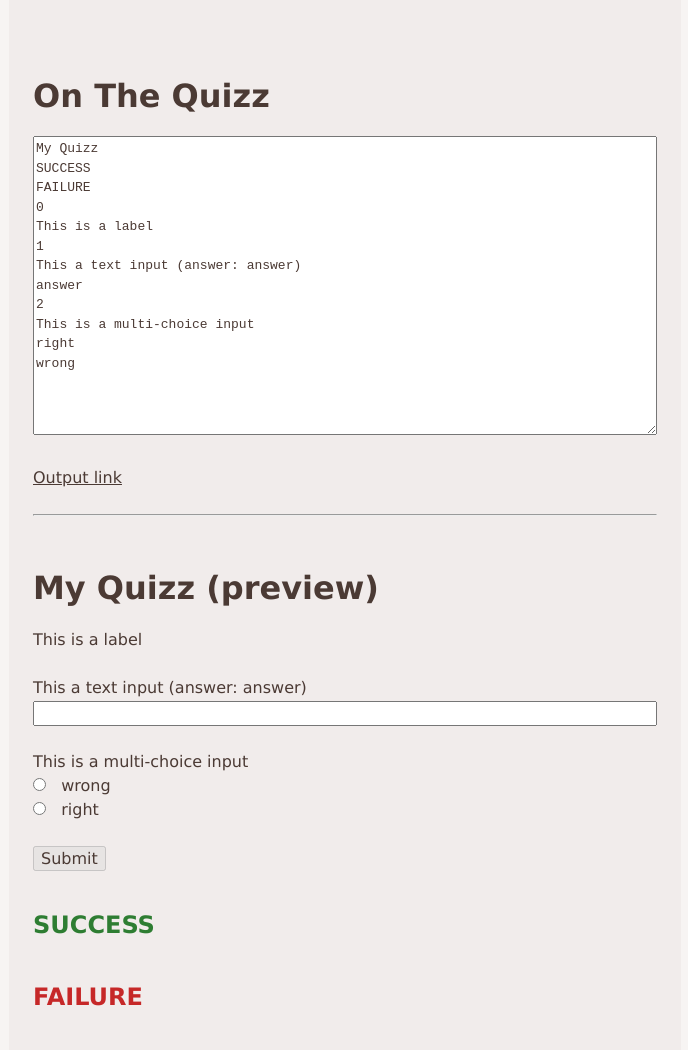
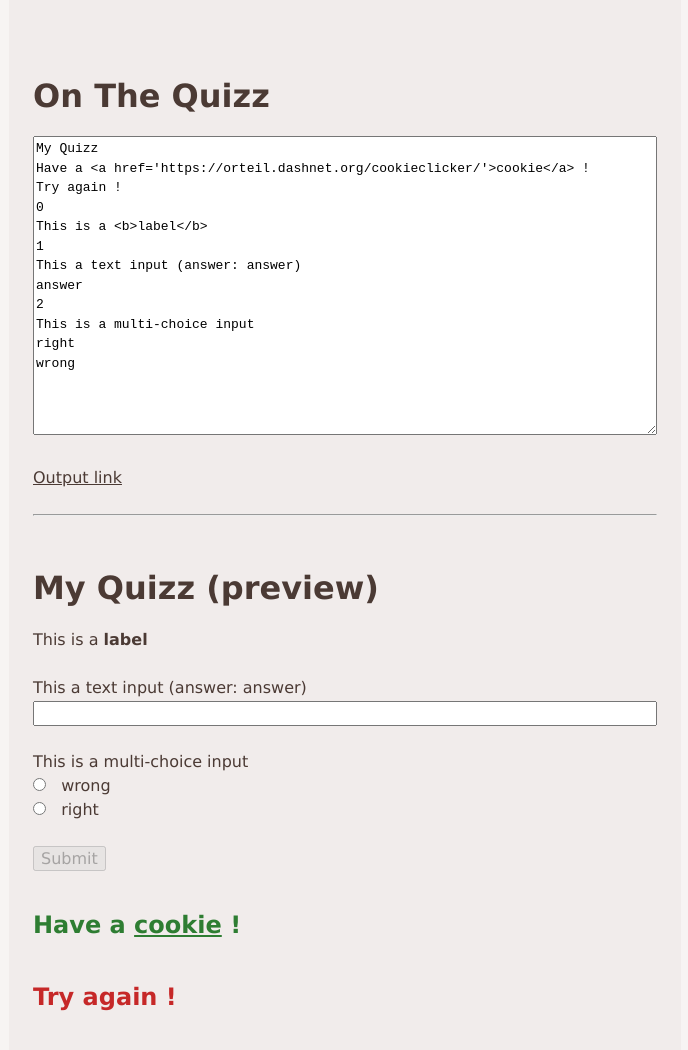
Before and after one commit to clement-gouin/on-the-quizz, a plain HTML site: page index.html in a window 1280 px wide. Shown: the whole page, without its empty margins (295-983 px from the left). Drawn offline with nearby package versions, Linux system fonts and the light colour scheme.

Commit message:
README update + css fix

```diff
--- a/main.js
+++ b/main.js
@@ -5,7 +5,7 @@
     return {
       debug: true,
       debugData:
-        "My Quizz\nSUCCESS\nFAILURE\n0\nThis is a label\n1\nThis a text input (answer: answer)\nanswer\n2\nThis is a multi-choice input\nright\nwrong",
+        "My Quizz\nHave a <a href='https://orteil.dashnet.org/cookieclicker/'>cookie</a> !\nTry again !\n0\nThis is a <b>label</b>\n1\nThis a text input (answer: answer)\nanswer\n2\nThis is a multi-choice input\nright\nwrong",
       readonly: false,
       title: "",
       successText: "",
--- a/style.css
+++ b/style.css
@@ -101,14 +101,14 @@
 
 * {
   box-sizing: border-box;
-  font-family: Verdana, serif;
-  color: var(--text-primary);
 }
 
 html,
 body {
   padding: 0;
   max-width: 100%;
+  color: var(--text-primary);
+  font-family: Verdana, serif;
 }
 
 body {
@@ -165,6 +165,10 @@
   width: 100%;
 }
 
+a {
+  color: inherit;
+}
+
 .success {
   color: #2e7d32;
 }
```
Also changed, not shown: README.md.
